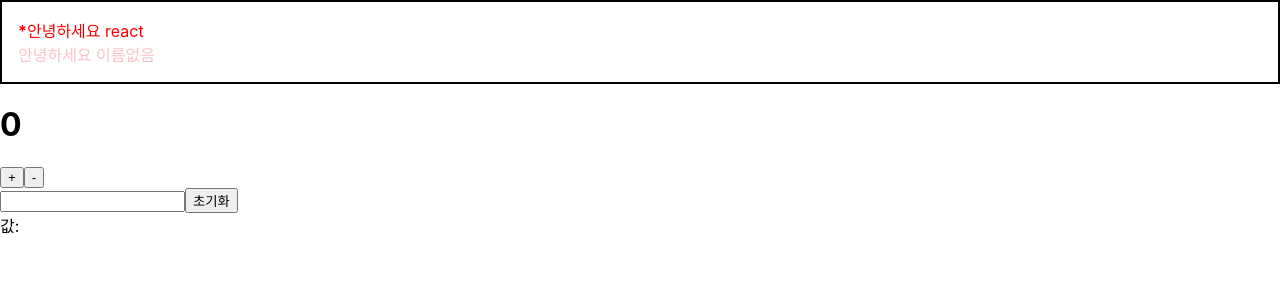
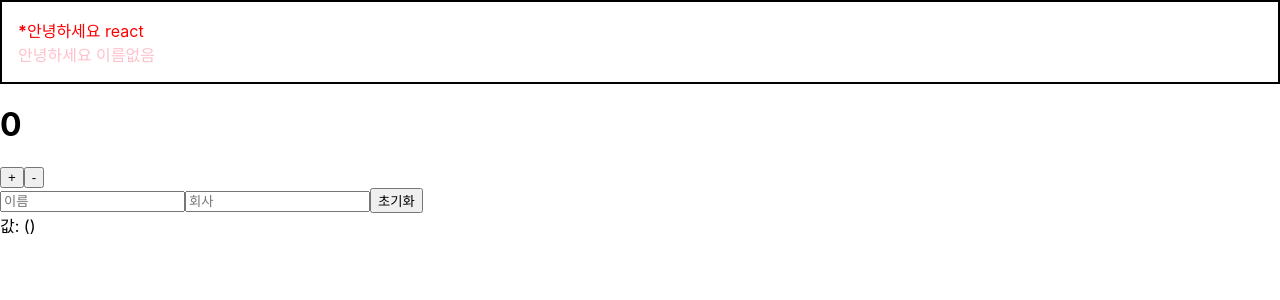
Before and after one commit to NewEgoDoc/ReactTodo-, a React (Create React App) app: page / in a window 1280 px wide. Shown: the top 300 px of the page. Built offline with nearby package versions, Linux system fonts and the light colour scheme.

Commit message:
여러개의 input 상태 관리하기

```diff
--- a/src/InputSample.js
+++ b/src/InputSample.js
@@ -2,21 +2,35 @@ import React, { useState } from 'react'
 
 function InputStream(){
 
-    const [text, setText] = useState('');
+    const [inputs, setInputs] = useState({
+        myName : '',
+        myCom : ''
+    });
+
+    const {myName, myCom} = inputs;
 
     const onChange = (e) =>{
-        setText(e.target.value);
-    }
+        const { value, name } = e.target;
+        setInputs({
+            ...inputs,
+            [name]: value
+        });
+    };
 
-    const onReset = (e) => {
-        setText('');
-    }
+    const onReset = () => {
+        setInputs({
+            myName:'',
+            myCom:'',
+        });
+    };
+
     return (
         <div>
-            <input onChange = { onChange } value= { text }/>
-            <button onClick={ onReset }>초기화</button>
+            <input name="myName" placeholder='이름' value = {myName} onChange = {onChange}/>
+            <input name="myCom" placeholder='회사' value = {myCom} onChange = {onChange}/>
+            <button onClick={onReset}>초기화</button>
             <div>
-                <span>값: { text } </span>
+                <span>값: { myName }({ myCom }) </span>
             </div>
         </div>
     );
```
